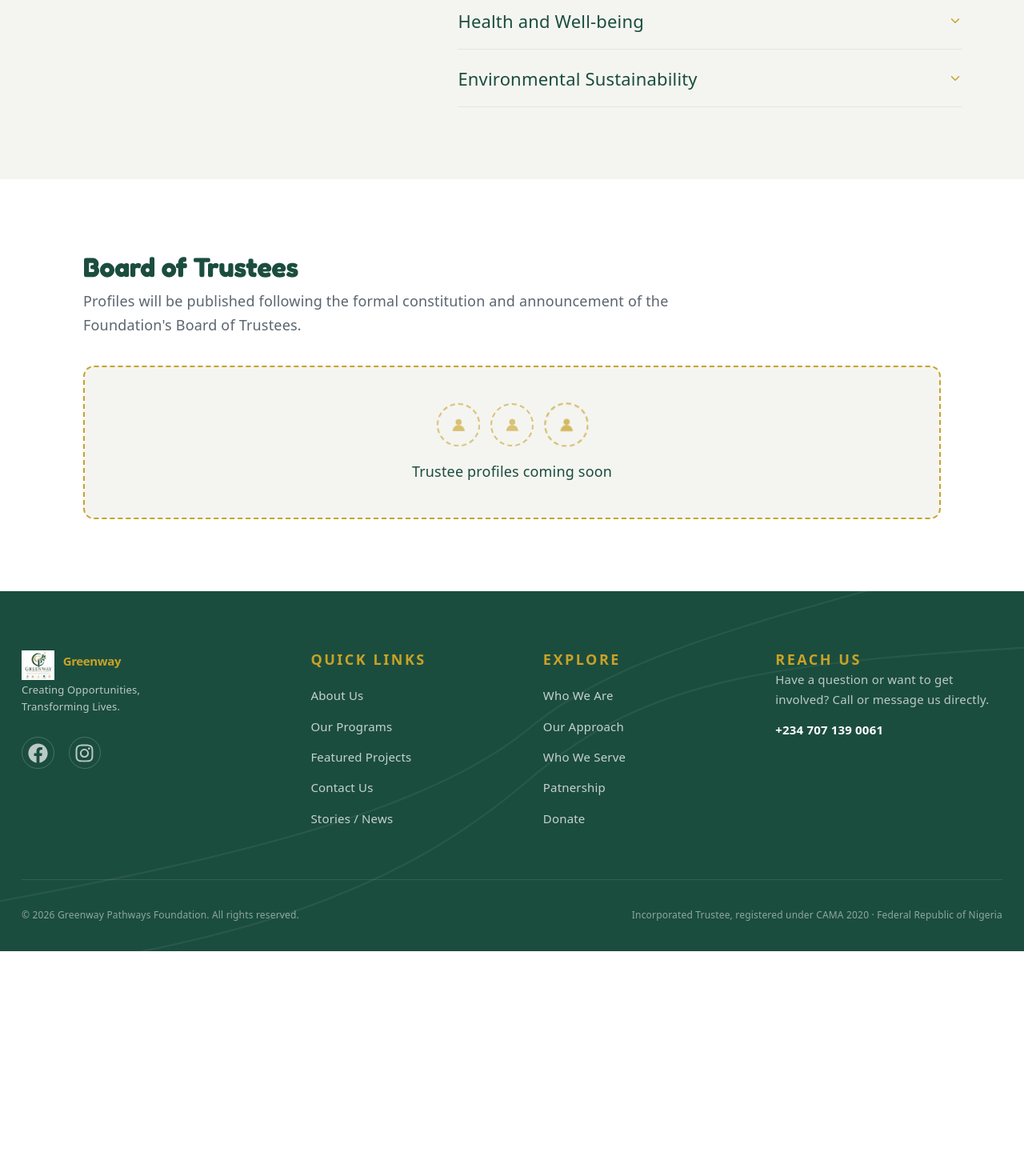
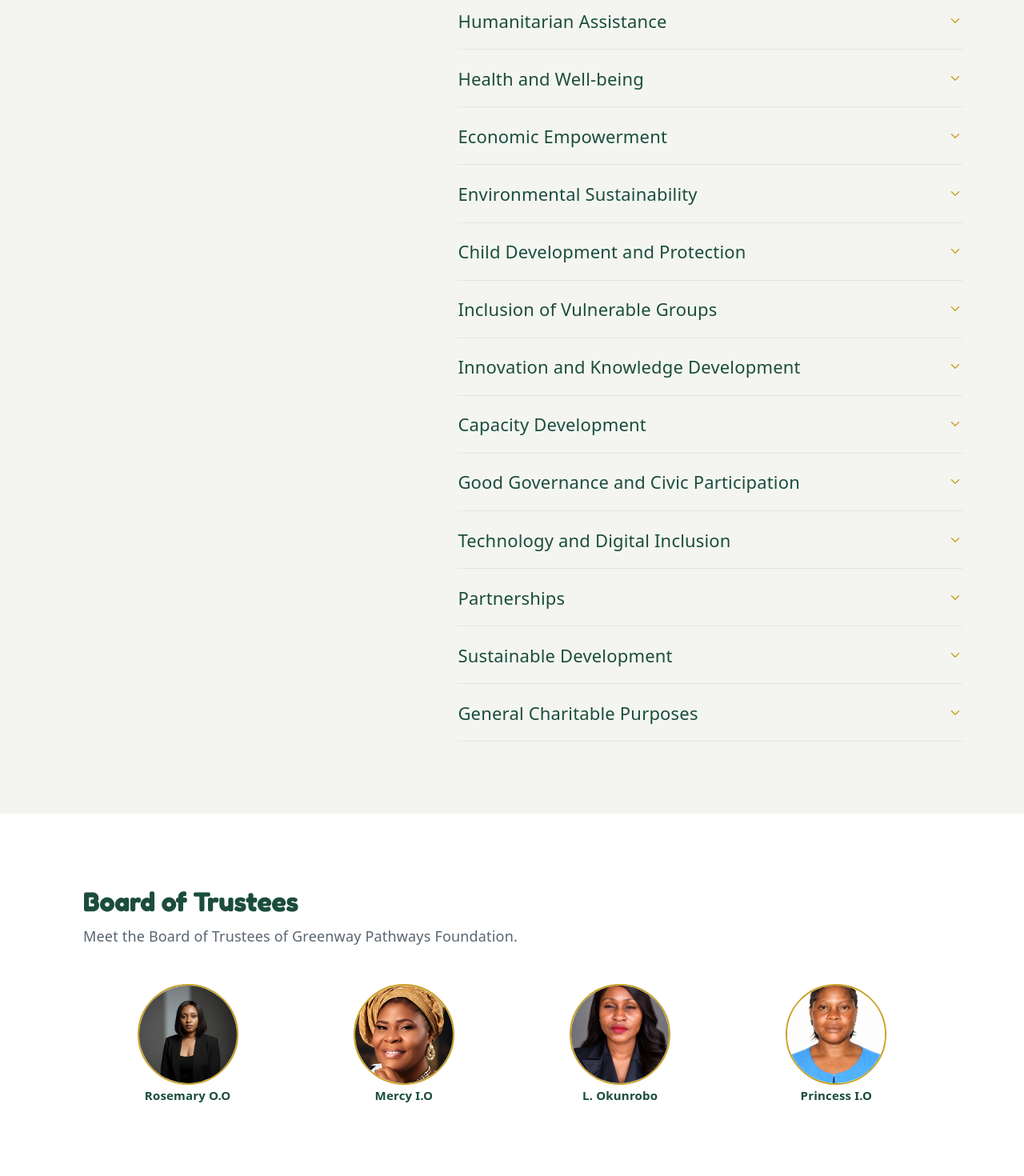
Before and after one commit to InsightCracker/greenway-pathways-web, a React (Vite) app: page /about in a window 1280 px wide. Shown: the part 2400-3870 px from the top of the page at 80% size. Before the commit the page ends 3589 px from the top, so only its background shows below. Built offline with nearby package versions, Linux system fonts and the light colour scheme; no server answers.

Commit message:
Update Mandate list

```diff
--- a/src/pages/About.jsx
+++ b/src/pages/About.jsx
@@ -10,7 +10,7 @@
   },
   {
     title: 'Youth Development',
-    body: 'Empower young people through leadership development, entrepreneurship, mentorship, innovation, vocational education, employability skills, digital skills, and life skills programmes.'
+    body: 'Empower young people through leadership development, entrepreneurship, mentorship, innovation, vocational education, employability skills, digital skills, and life skills programmes.',
   },
   {
     title: "Women and Girls' Empowerment",
@@ -21,13 +21,64 @@
     body: 'Promote sustainable community development by supporting initiatives that enhance livelihoods, strengthen local institutions, foster community participation, and promote social cohesion.',
   },
   {
+    title: 'Humanitarian Assistance',
+    body: 'Provide humanitarian relief, emergency assistance, rehabilitation, and recovery support to vulnerable individuals and communities affected by poverty, disasters, conflict, displacement, epidemics, or other emergencies.',
+  },
+  {
     title: 'Health and Well-being',
     body: 'Promote public health, mental health, nutrition, sanitation, hygiene, disease prevention, maternal and child health, health education, and access to quality healthcare through awareness campaigns, partnerships, and community-based interventions.',
+  },
+  {
+    title: 'Economic Empowerment',
+    body: 'Reduce poverty through entrepreneurship development, vocational skills training, financial literacy, livelihood support, cooperative development, business incubation, access to markets, and income-generating initiatives.',
   },
   {
     title: 'Environmental Sustainability',
     body: 'Promote environmental protection, climate resilience, biodiversity conservation, renewable energy, sustainable agriculture, afforestation, waste management, environmental education, and responsible stewardship of natural resources.',
   },
+  {
+    title: 'Child Development and Protection',
+    body: 'Promote the welfare, protection, education, participation, and holistic development of children while supporting initiatives that safeguard children from abuse, neglect, exploitation, violence, and harmful practices.',
+  },
+  {
+    title: 'Inclusion of Vulnerable Groups',
+    body: 'Promote the inclusion, empowerment, protection, and welfare of persons with disabilities, older persons, internally displaced persons, refugees, widows, orphans, and other vulnerable or marginalised populations.',
+  },
+  {
+    title: 'Innovation and Knowledge Development',
+    body: 'Undertake research, policy analysis, monitoring and evaluation, data collection, innovation, knowledge management, publications, and evidence generation to improve development outcomes and inform public policy.',
+  },
+  {
+    title: 'Capacity Development',
+    body: 'Provide training, coaching, mentoring, technical assistance, institutional strengthening, organisational development, and professional development services for individuals, communities, civil society organisations, educational institutions, public institutions, and private organisations.',
+  },
+  {
+    title: 'Good Governance and Civic Participation',
+    body: 'Promote transparency, accountability, ethical leadership, civic education, peacebuilding, social justice, human rights, democratic participation, and responsible citizenship through lawful and non-partisan initiatives.',
+  },
+  {
+    title: 'Technology and Digital Inclusion',
+    body: 'Promote digital literacy, innovation, responsible technology use, digital inclusion, and equitable access to information and communication technologies that support education, livelihoods, and community development.',
+  },
+  {
+    title: 'Partnerships',
+    body: "Establish and strengthen partnerships with governments, development agencies, donor organisations, academic institutions, corporate organisations, civil society organisations, community groups, traditional institutions, and international partners in furtherance of the Foundation's objects.",
+  },
+  {
+    title: 'Sustainable Development',
+    body: 'Contribute to the achievement of national development priorities, the Sustainable Development Goals (SDGs), and other lawful development frameworks through collaborative programmes and strategic interventions.',
+  },
+  {
+    title: 'General Charitable Purposes',
+    body: "Undertake any other lawful charitable activities that are incidental or conducive to achieving the Foundation's vision, mission, and objects.",
+  },
+]
+
+const TRUSTEES = [
+  { name: 'Rosemary O.O', role: 'Trustee', image: '/images/trustees/trustee-3.jpeg' },
+  { name: 'Mercy I.O', role: 'Trustee', image: '/images/trustees/trustee-1.jpeg' },
+  { name: 'L. Okunrobo', role: 'Trustee', image: '/images/trustees/trustee-2.jpeg' },
+  { name: 'Princess I.O', role: 'Trustee', image: '/images/trustees/trustee-4.jpeg' },
 ]
 
 /** Heading with the hand-drawn underline used across About sections. */
@@ -296,76 +347,24 @@
           Board of Trustees
         </h2>
         <p className="mt-4 max-w-2xl text-[15px] leading-relaxed text-[var(--text)] sm:text-[18px]">
-          Profiles will be published following the formal constitution and announcement of the Foundation's Board of Trustees.
+          Meet the Board of Trustees of Greenway Pathways Foundation.
         </p>
 
-        <div className="coming-soon relative mt-8 overflow-hidden rounded-xl border-2 border-dashed border-[var(--accent)] bg-[var(--code-bg)] px-6 py-10 text-center">
-          <div className="flex justify-center gap-3">
-            {[0, 1, 2].map((i) => (
-              <div
-                key={i}
-                className="avatar-pulse mb-4 flex h-12 w-12 items-center justify-center rounded-full border-2 border-dashed border-[var(--accent)]"
-                style={{ animationDelay: `${i * 0.3}s` }}
-              >
-                <svg viewBox="0 0 24 24" className="h-5 w-5 text-[var(--accent)]" fill="currentColor" aria-hidden="true">
-                  <circle cx="12" cy="8" r="4" />
-                  <path d="M4 20c0-4.4 3.6-8 8-8s8 3.6 8 8" />
-                </svg>
+        <div className="mt-10 grid grid-cols-2 gap-2 sm:grid-cols-4">
+          {TRUSTEES.map((trustee, i) => (
+            <div key={i} className="flex flex-col items-center text-center">
+              <div className="h-20 w-20 overflow-hidden rounded-full border-2 border-[var(--accent)] md:h-28 md:w-28">
+                <img
+                  src={trustee.image}
+                  alt={trustee.name}
+                  className="h-full w-full object-cover"
+                />
               </div>
-            ))}
-          </div>
-
-          <p className="shimmer-text mt-5 text-[15px] font-medium text-[var(--text-h)] sm:text-[18px]">
-            Trustee profiles coming soon
-          </p>
-
-          <style>{`
-            .coming-soon {
-              animation: border-travel 2.5s linear infinite;
-            }
-            @keyframes border-travel {
-              to { border-color: var(--accent); background-position: 100% 0; }
-            }
-
-            .avatar-pulse {
-              animation: avatar-pulse 2s ease-in-out infinite;
-            }
-            @keyframes avatar-pulse {
-              0%, 100% { transform: scale(1); opacity: 0.6; }
-              50% { transform: scale(1.08); opacity: 1; }
-            }
-
-            .shimmer-text {
-              background: linear-gradient(
-                90deg,
-                var(--text-h) 0%,
-                var(--text-h) 40%,
-                var(--accent) 50%,
-                var(--text-h) 60%,
-                var(--text-h) 100%
-              );
-              background-size: 200% 100%;
-              -webkit-background-clip: text;
-              background-clip: text;
-              color: transparent;
-              animation: shimmer 3s ease-in-out infinite;
-            }
-            @keyframes shimmer {
-              0% { background-position: 200% 0; }
-              100% { background-position: -200% 0; }
-            }
-
-            @media (prefers-reduced-motion: reduce) {
-              .coming-soon, .avatar-pulse, .shimmer-text {
-                animation: none !important;
-              }
-              .shimmer-text {
-                background: none;
-                -webkit-text-fill-color: unset;
-                color: var(--text-h);
-              }
-            }
-          `}</style>
+              <p className="mt-4 text-[14px] font-semibold text-[var(--text-h)] sm:text-[15px]">
+                {trustee.name}
+              </p>
+            </div>
+          ))}
         </div>
       </section>
     </div>
```
